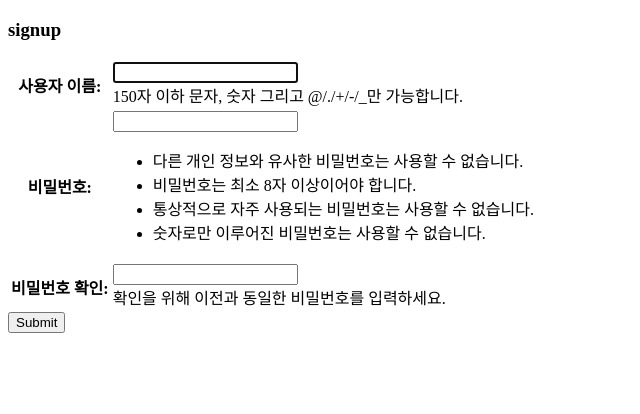
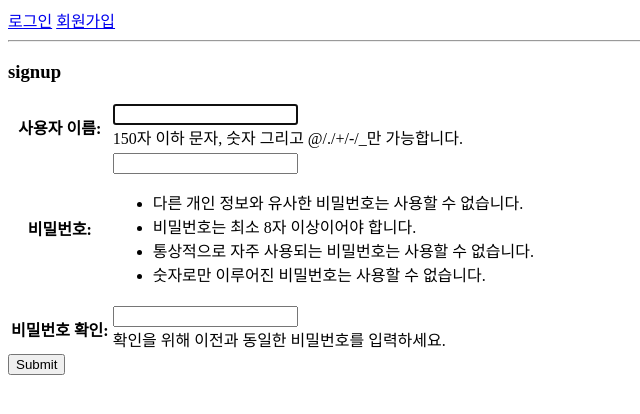
Before and after one commit to wayhome25/baemin_practice, a Django app: page /accounts/signup/ in a window 1280 px wide. Shown: the top 414 px of the page, without its empty margins (0-640 px from the left). Run offline with Django 3.2, Linux system fonts and the light colour scheme.

Commit message:
상단 nav 바에 로그인/회원가입/프로필 링크 추가

```diff
--- a/2nd_practice/mysite/templates/layout.html
+++ b/2nd_practice/mysite/templates/layout.html
@@ -5,6 +5,14 @@
         <title>벤처창업웹프로그래밍2 - 2017</title>
     </head>
     <body>
+      {% if user.is_authenticated %}
+        <a href="{% url "profile" %}">프로필</a>
+        <a href="#">로그아웃</a>
+      {% else %}
+        <a href="{% url "login" %}">로그인</a>
+        <a href="{% url "signup" %}">회원가입</a>
+      {% endif %}
+      <hr>
       {% block content %}
       {% endblock %}
     </body>
```
